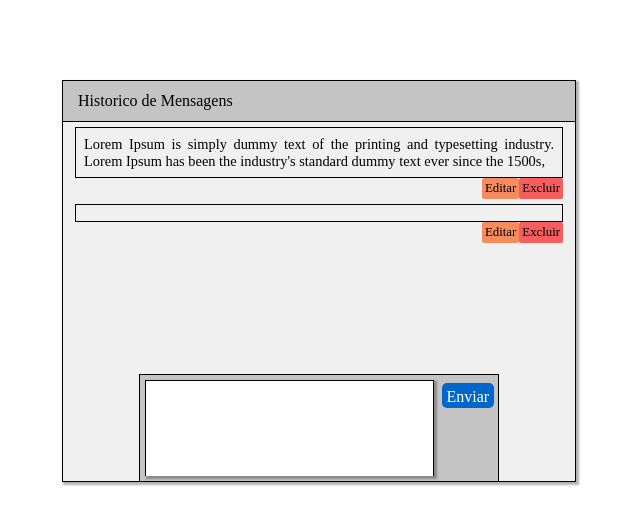
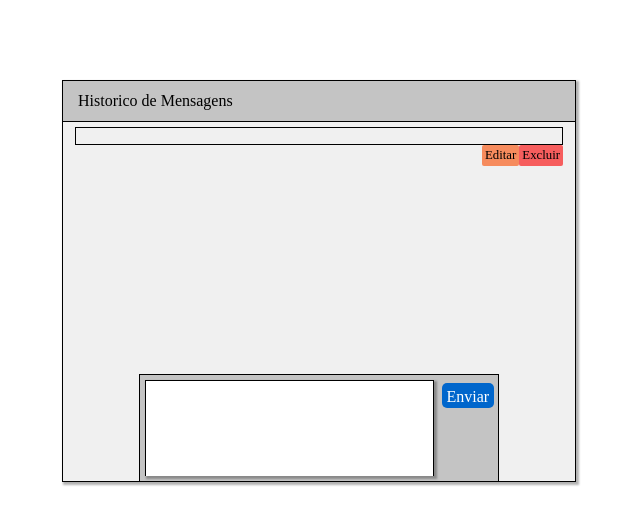
Before and after one commit to Gbmarinho/DOM-Chat-de-mensagem, a plain HTML site: page index.html in a window 1280 px wide. Both pictures are taken after a click on the button "Enviar". Shown: the whole page, without its empty margins (321-961 px from the left). Drawn offline with Linux system fonts and the light colour scheme.

Commit message:
feat:button remove

```diff
--- a/index.html
+++ b/index.html
@@ -14,17 +14,8 @@
         </div>
         <div id="content">
             <div id="local-mensagens">
-                <ul class="mensagens">
-                    <li class="container">
-                        <div class="escreve">
-                            <p>Lorem Ipsum is simply dummy text of the printing and typesetting industry. Lorem Ipsum has been the industry's standard dummy text ever since the 1500s,</p>
-                        </div>
-                        <div class="button">
-                            <button class="editar">Editar</button>
-                            <button class="excluir">Excluir</button>
-                        </div>
-                    </li>
-                </ul>
+
+
             </div>
             <div id="write">
                 <div id="textarea">
--- a/script.js
+++ b/script.js
@@ -1,42 +1,24 @@
 const btnenvia = document.querySelector('.btn-envia')
-const localescrita = document.querySelector('#local-mensagens')
-const texto = document.querySelector('.text')
-// const div = document.createElement('div')
-// const div1 = document.createElement('div')
-// const ul = document.createElement('ul')
-// const li = document.createElement('li')
-// const p = document.createElement('p')
-// const btn = document.createElement('button')
-// const btn1 = document.createElement('button')
-
 btnenvia.addEventListener("click", () => {
-    var digitado = texto.value.trim();
-    const div = document.createElement('div')
-    const div1 = document.createElement('div')
+    const mensagensbox = document.querySelector('#local-mensagens')
+    const texto = document.querySelector('.text')
     const ul = document.createElement('ul')
-    const li = document.createElement('li')
-    const p = document.createElement('p')
-    const btn = document.createElement('button')
-    const btn1 = document.createElement('button')
-    localescrita.append(ul)
-    ul.setAttribute('class', 'mensagens')
-    ul.append(li)
-    li.setAttribute('class', 'container')
-    li.append(div)
-    div.setAttribute('class', 'escreve')
-    div.append(p)
-    p.innerText = `${digitado}`
-    li.append(div1)
-    div1.setAttribute('class', 'button')
-    div1.append(btn)
-    btn.setAttribute('class','editar')
-    btn.innerHTML = "Editar"
-    div1.append(btn1)
-    btn1.setAttribute('class','excluir')
-    btn1.innerHTML = "Excluir"
-    if(texto.value == ""){
-        alert("Por favor digite algo")
-    }
-    console.log(digitado)
+    ul.classList.add("mensagens")
+    ul.innerHTML = `<li class="container">
+    <div class="escreve">
+        <p>${texto.value}</p>
+    </div>
+    <div class="button">
+        <button class="editar" onclick="edit(this)">Editar</button>
+        <button class="excluir" onclick="excluir(this)">Excluir</button>
+    </div>
+</li>`
+    mensagensbox.appendChild(ul)
     texto.value = ""
 })
+function edit(){
+
+}
+function excluir(check){
+    check.parentNode.parentNode.remove()
+}
```
